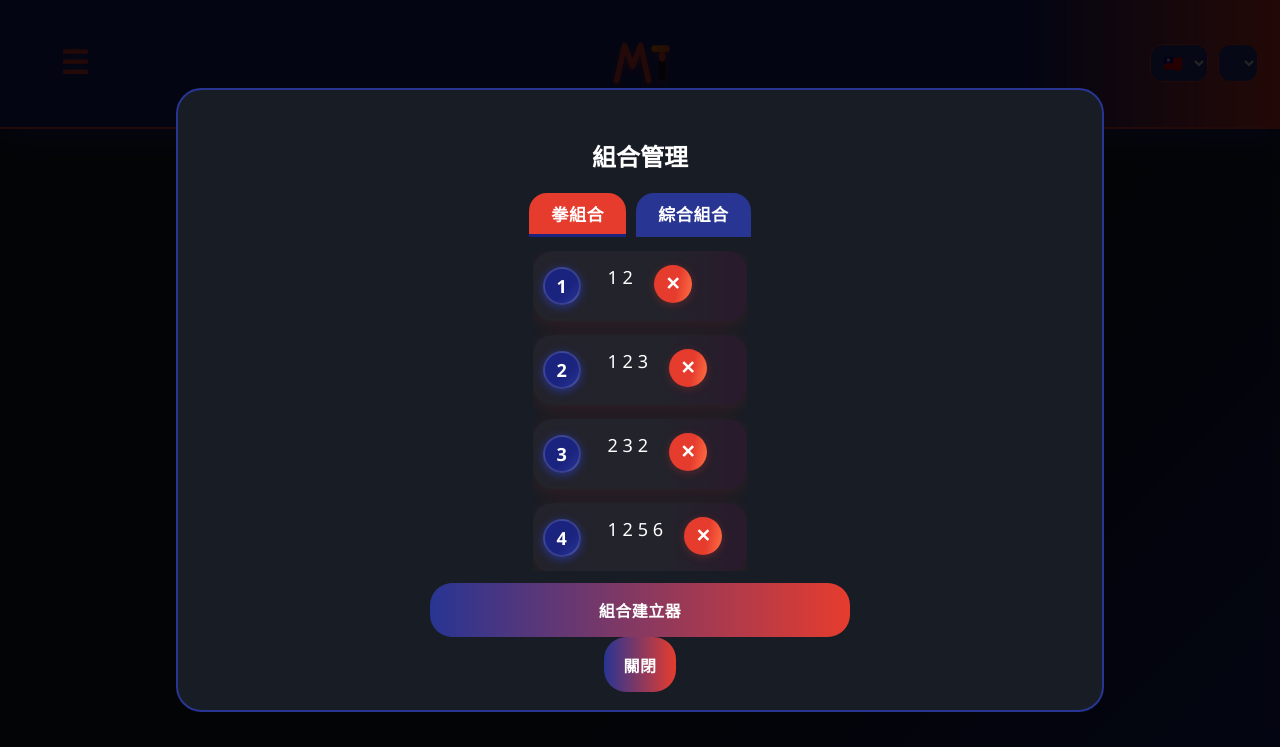
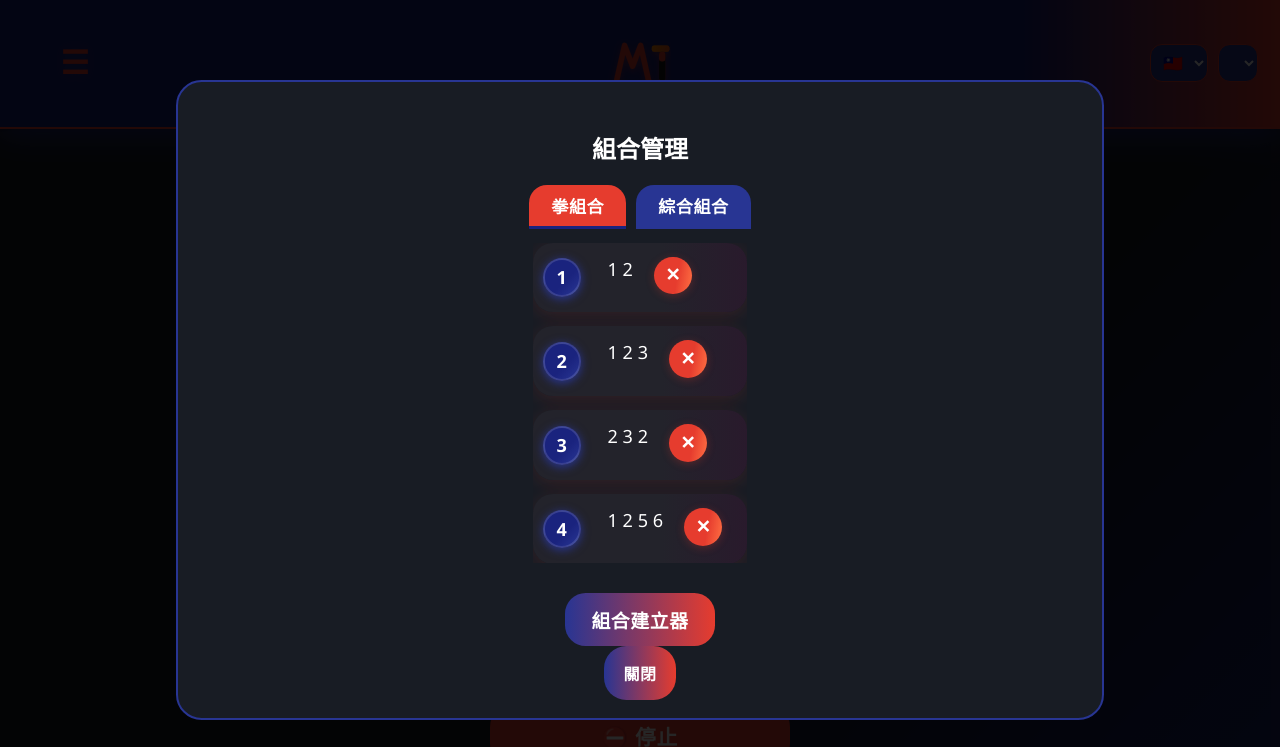
Before and after one commit to onebgf7/muaythai-trainer-v2, a plain HTML site: page index.html in a window 1280 px wide. Both pictures are taken after a click on the button "組合管理". Shown: the top 747 px of the page. Drawn offline with Linux system fonts and the light colour scheme.

Commit message:
主畫面全置中、按鈕變窄、組合建立器標題和關閉字加大、樣式錯誤修正

```diff
--- a/style.css
+++ b/style.css
@@ -102,7 +102,11 @@ main {
   display: flex;
   flex-direction: column;
   align-items: center;
+  justify-content: center;
   margin-top: 38px;
+  width: 100vw;
+  min-height: 100vh;
+  text-align: center;
 }
 .display-area {
   min-height: 2.2em;
@@ -219,15 +223,40 @@ main {
 .button-group, .builder-btn-row, .combo-add {
   display: flex;
   flex-direction: column;
-  gap: 24px;
-  width: 100%;
-  max-width: 420px;
-  align-items: stretch;
+  gap: 18px;
+  width: 70%;
+  max-width: 300px;
+  min-width: 160px;
+  align-items: center;
+  justify-content: center;
+  margin: 0 auto;
 }
 .button-group button {
-  font-size: 1.4em;
-  padding: 1.1em 0;
+  font-size: 1.3em;
+  padding: 0.9em 0;
   border-radius: 1.2em;
+  width: 100%;
+  min-width: 120px;
+  max-width: 300px;
+  margin: 0 auto;
+  text-align: center;
+}
+
+.builder-btn-row, .combo-add {
+  display: flex;
+  gap: 12px;
+  margin-top: 18px;
+  justify-content: center;
+}
+.builder-btn-row button, .combo-add button {
+  font-size: 1.18em;
+  padding: 0.7em 0.7em;
+  border-radius: 1.1em;
+  min-width: 90px;
+  max-width: 150px;
+  width: 90%;
+  margin: 0 auto;
+  text-align: center;
 }
 
 .builder-tech-btn {
@@ -301,8 +330,24 @@ button:hover, .builder-tech-btn:hover, .builder-action-btn:hover {
   display: none !important;
 }
 .builder-modal-enhanced {
+  max-width: 96vw;
   max-height: 78vh;
   overflow-y: auto;
+  padding: 1.2em 1.2em 1.5em 1.2em;
+  text-align: center;
+}
+
+#builder-title {
+  font-size: 2em;
+  font-weight: bold;
+  letter-spacing: 0.04em;
+  margin-bottom: 0.7em;
+}
+
+.builder-modal-enhanced .modal-close,
+#close-builder-modal {
+  font-size: 1.35em !important;
+  font-weight: bold;
 }
 .modal-content {
   background: var(--main-bg);
```
